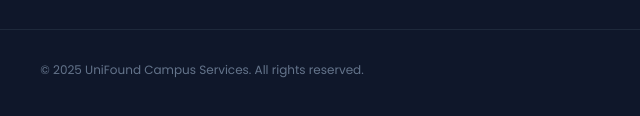
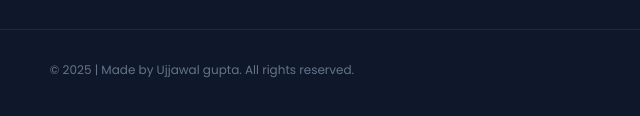
Before and after one commit to amujjawalgupta/Found-and-Lost, a plain HTML site: page index.html in a window 1280 px wide. Shown: the part 2697-2813 px from the top of the page, 438-1078 px from the left. Drawn offline with nearby package versions, Linux system fonts and the light colour scheme.

Commit message:
Update footer copyright text and author

```diff
--- a/index.html
+++ b/index.html
@@ -333,7 +333,7 @@
                 </div>
             </div>
             <div class="border-t border-slate-800 pt-8 text-center text-xs text-slate-500">
-                &copy; 2025 UniFound Campus Services. All rights reserved.
+                &copy; 2025 | Made by Ujjawal gupta. All rights reserved.
             </div>
         </div>
     </footer>
```
